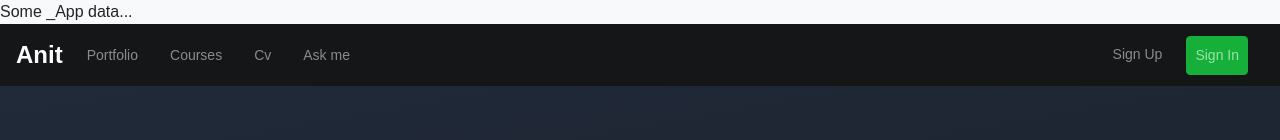
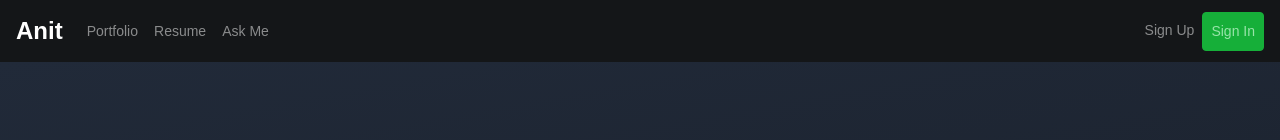
Before and after one commit to anitkumarsingh/nextjs-apollo-portfolio, a Next.js app: page / in a window 1280 px wide. Shown: the top 140 px of the page. Built offline with nearby package versions, Linux system fonts and the light colour scheme; grey boxes are pictures that could not be loaded.

Commit message:
navigation bar refactor

```diff
--- a/components/Block/Navbar.js
+++ b/components/Block/Navbar.js
@@ -1,42 +1,44 @@
 import React from 'react';
+import {Navbar,Nav} from 'react-bootstrap';
+import Link from 'next/link';
 
-const Navbar =() =>{
+const Navigationbar =() =>{
     return (
         <>
-          <div className="navbar-wrapper">
-            <nav className="navbar navbar-expand-lg navbar-dark fj-mw9">
-              <a className="navbar-brand mr-3 font-weight-bold" href="#">Anit</a>
-              <button className="navbar-toggler" type="button" data-toggle="collapse" data-target="#navbarSupportedContent" aria-controls="navbarSupportedContent" aria-expanded="false" aria-label="Toggle navigation">
-                <span className="navbar-toggler-icon"></span>
-              </button>
-
-              <div className="collapse navbar-collapse" id="navbarSupportedContent">
-                <ul className="navbar-nav">
-                  <li className="nav-item mr-3">
-                    <a className="nav-link" href="#">Portfolio</a>
-                  </li>
-                  <li className="nav-item mr-3">
-                    <a className="nav-link" href="#">Courses</a>
-                  </li>
-                  <li className="nav-item mr-3">
-                    <a className="nav-link" href="#">Cv</a>
-                  </li>
-                  <li className="nav-item mr-3">
-                    <a className="nav-link" href="#">Ask me</a>
-                  </li>
-                </ul>
-                <ul className="navbar-nav ml-auto">
-                  <li className="nav-item mr-3">
-                    <a className="nav-link" href="#">Sign Up</a>
-                  </li>
-                  <li className="nav-item mr-3">
-                    <a className="nav-link btn btn-success bg-green-2 bright" href="#">Sign In</a>
-                  </li>
-                </ul>
-              </div>
-            </nav>
-         </div>
+          <Navbar  expand="lg" className="navbar-wrapper navbar navbar-expand-lg navbar-dark fj-mw9 ">
+            <Link href="/">
+            <a className="navbar-brand mr-3 font-weight-bold" >Anit</a>
+            </Link>
+              <Navbar.Toggle aria-controls="basic-navbar-nav" />
+            <Navbar.Collapse id="basic-navbar-nav">
+            <Nav className="mr-auto">
+                  <Link className="nav-item mr-3" href="/portfolios">
+                    <a className="nav-link">
+                      Portfolio
+                    </a>
+                  </Link>
+                  <Link className="nav-item mr-3" href="/resume">
+                    <a className="nav-link">
+                      Resume
+                    </a>
+                  </Link>
+                  <Link className="nav-item mr-3" href="/forum/categories">
+                    <a className="nav-link">
+                    Ask Me
+                    </a>
+                  </Link>
+            </Nav>
+            <Nav>
+                <Link className="nav-item mr-3" href="/login">
+                    <a className="nav-link" >Sign Up</a>
+                </Link>
+                <Link className="nav-item mr-3" href="/login">
+                <a className="nav-link btn btn-success bg-green-2 bright" >Sign In</a>
+                </Link>
+            </Nav>
+            </Navbar.Collapse>
+          </Navbar>
         </>
     )
 }
-export default Navbar;
+export default Navigationbar;
--- a/package.json
+++ b/package.json
@@ -23,6 +23,7 @@
     "next": "^10.1.3",
     "node-sass": "^5.0.0",
     "react": "^17.0.2",
+    "react-bootstrap": "^1.5.2",
     "react-dom": "^17.0.2"
   }
 }
--- a/pages/_app.js
+++ b/pages/_app.js
@@ -3,14 +3,16 @@ import '../styles/index.scss';
 import App from 'next/app';
 
 const MyApp = ({Component,pageProps}) =>{
-    return <>
-             {pageProps.appData}
-            <Component {...pageProps}/>
-          </>
+    return (
+             <>
+               {pageProps.appData}
+               <Component {...pageProps}/>
+             </>
+            )
 }
 
 MyApp.getInitialProps = async(context) =>{
  const appProps = App.getInitialProps && await App.getInitialProps(context);
- return {pageProps:{appData:'Some _App data...',...appProps.pageProps}}
+ return {pageProps:{...appProps.pageProps}}
 }
 export default MyApp;
--- a/styles/index.scss
+++ b/styles/index.scss
@@ -90,7 +90,7 @@ html {
 }
 
 .fj-mw9 {
-  max-width: 83rem;
+  max-width: 90rem;
 }
 
 .subtle-shadow {
```
Also changed, not shown: pages/login/index.js (added, +17 -0 lines), 1 other file (tests, documents, lock files or other folders).
